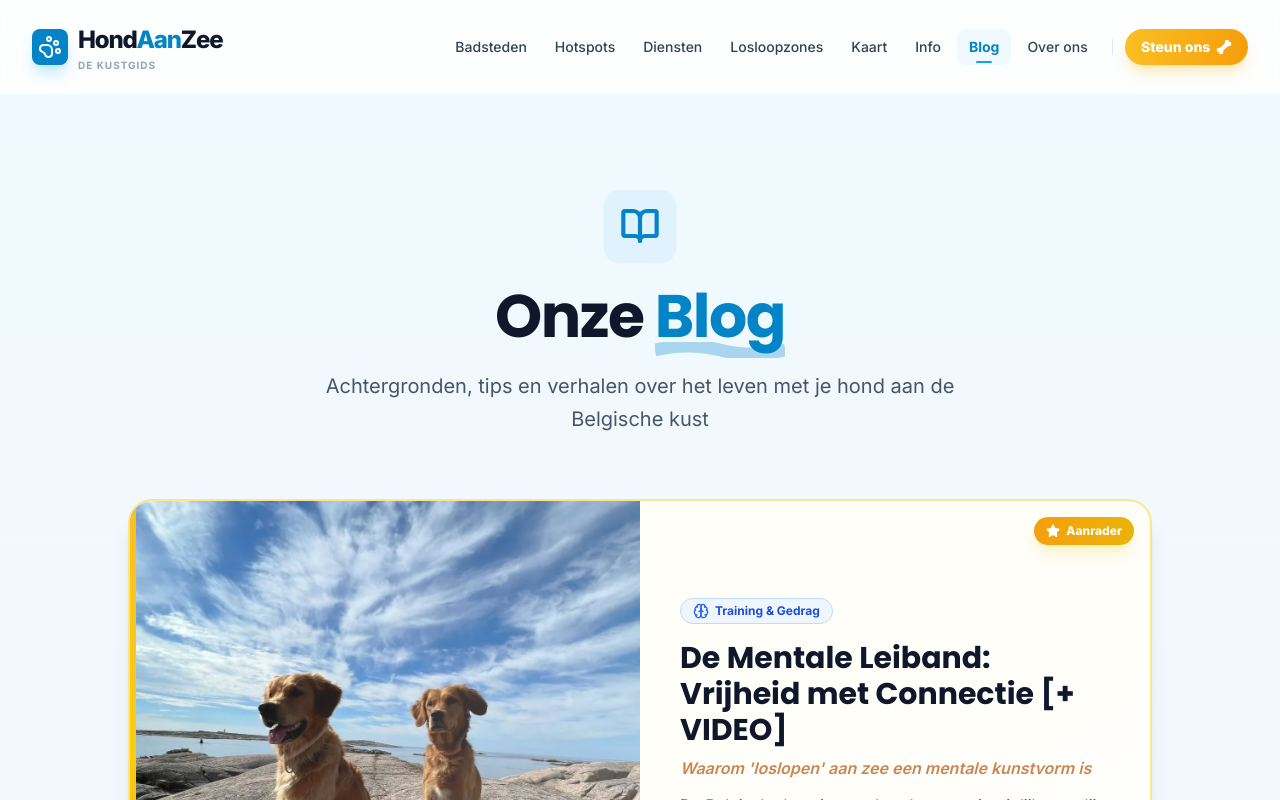
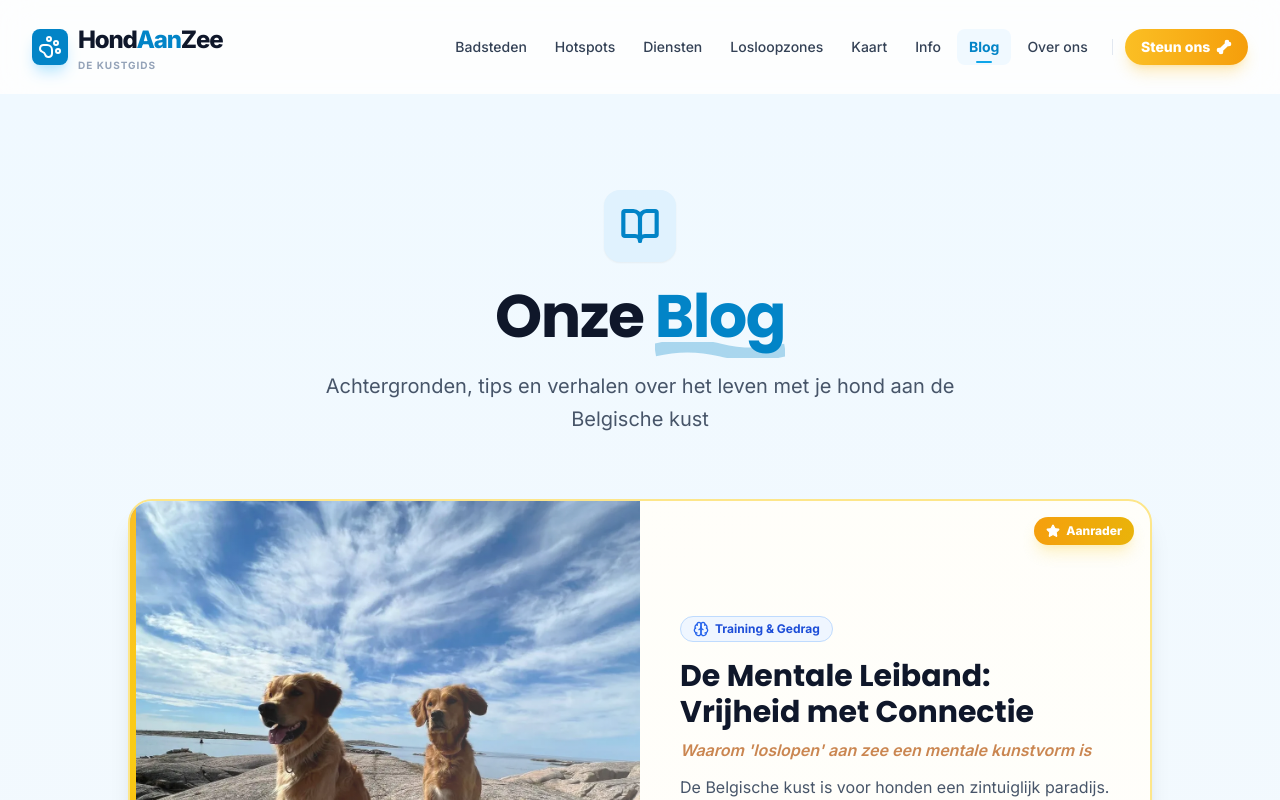
Before and after one commit to kevinb42O/Hondaanzee, a React (Vite) app: page /blog in a window 1280 px wide. Shown: the top 800 px of the page. Built offline with nearby package versions, Linux system fonts and the light colour scheme.

Commit message:
Verwijder [+ VIDEO] uit blogtitel

```diff
--- a/data/blogs.ts
+++ b/data/blogs.ts
@@ -1206,7 +1206,7 @@ export const blogPosts: BlogPost[] = [
   },
   {
     slug: 'mentale-leiband-vrijheid-met-connectie',
-    title: 'De Mentale Leiband: Vrijheid met Connectie [+ VIDEO]',
+    title: 'De Mentale Leiband: Vrijheid met Connectie',
     subtitle: 'Waarom \'loslopen\' aan zee een mentale kunstvorm is',
     excerpt: 'De Belgische kust is voor honden een zintuiglijk paradijs. Maar achter het idyllische beeld van een loslopende hond schuilt een complexe realiteit. Ontdek de filosofie van de "mentale leiband" en hoe je een wandeling transformeert van controle naar vertrouwen.',
     date: '2026-02-16',
```
